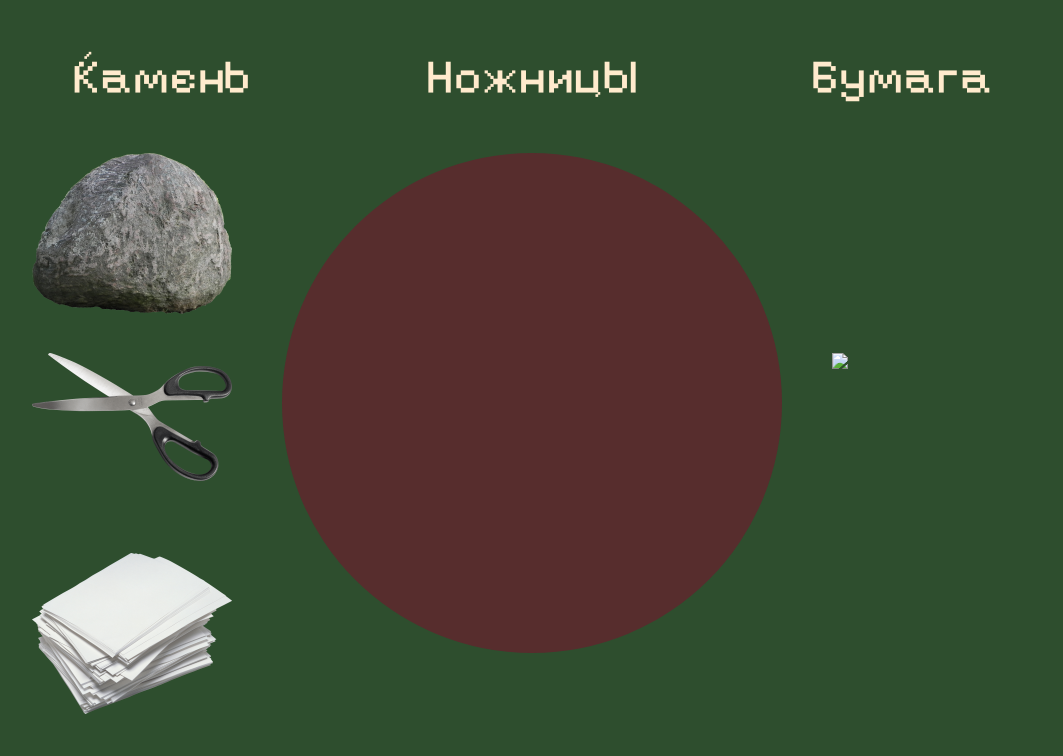
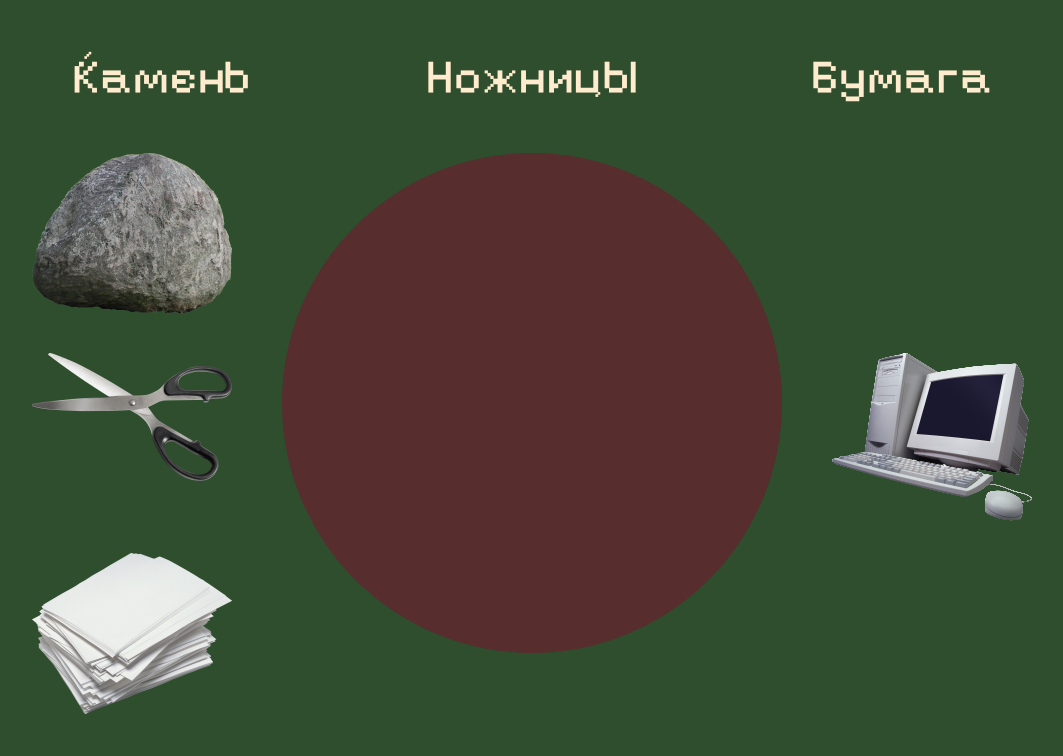
Before and after one commit to olinaistoria/Supergood, a plain HTML site: page page4.html in a window 1280 px wide. Shown: the whole page, without its empty margins (108-1171 px from the left). Drawn offline with Linux system fonts and the light colour scheme; the site is published under a folder, as on GitHub Pages, so addresses that start at the root find nothing.

Commit message:
Update page4.html

```diff
--- a/page4.html
+++ b/page4.html
@@ -82,7 +82,7 @@
     else if(randomNumber >= 2 / 3 && randomNumber <= 3 / 3) {
         console.log('scissors')
     }
-    "><img src="/img/pngimg.com - computer_pc_PNG17488 (1)-PhotoRoom.png-PhotoRoom.png"></div>
+    "><img src="./img/pngimg.com - computer_pc_PNG17488 (1)-PhotoRoom.png-PhotoRoom.png"></div>
 
     </div>
     <script>
```
